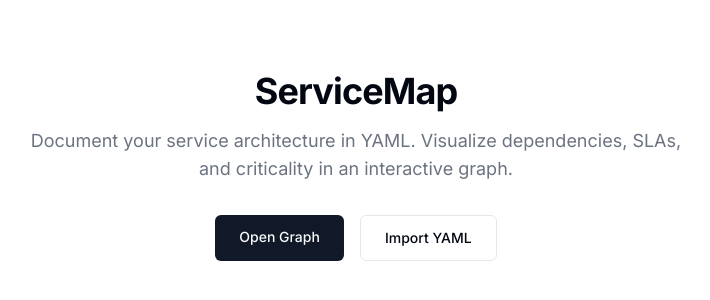
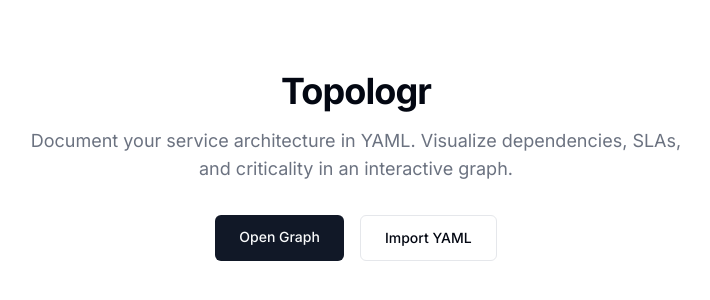
Before and after one commit to tobeck/topologr, a Next.js app: page / in a window 1280 px wide. Shown: the part 234-534 px from the top of the page, without its empty margins (284-994 px from the left). Built offline with nearby package versions, Linux system fonts and the light colour scheme.

Commit message:
Rename ServiceMap to Topologr

```diff
--- a/drizzle.config.ts
+++ b/drizzle.config.ts
@@ -5,6 +5,6 @@ export default defineConfig({
   out: "./drizzle",
   dialect: "sqlite",
   dbCredentials: {
-    url: process.env.DATABASE_URL ?? "./servicemap.db",
+    url: process.env.DATABASE_URL ?? "./topologr.db",
   },
 });
--- a/examples/web-app-stack.yaml
+++ b/examples/web-app-stack.yaml
@@ -1,4 +1,4 @@
-# Example ServiceMap definition
+# Example Topologr definition
 # This models a typical web application stack
 
 services:
--- a/package.json
+++ b/package.json
@@ -1,5 +1,5 @@
 {
-  "name": "servicemap",
+  "name": "topologr",
   "version": "0.1.0",
   "private": true,
   "type": "module",
--- a/src/app/layout.tsx
+++ b/src/app/layout.tsx
@@ -5,7 +5,7 @@ import "./globals.css";
 const inter = Inter({ subsets: ["latin"] });
 
 export const metadata: Metadata = {
-  title: "ServiceMap",
+  title: "Topologr",
   description: "Open-source service architecture documentation",
 };
 
--- a/src/app/page.tsx
+++ b/src/app/page.tsx
@@ -4,7 +4,7 @@ export default function Home() {
   return (
     <main className="flex min-h-screen flex-col items-center justify-center p-8">
       <div className="max-w-2xl text-center">
-        <h1 className="text-4xl font-bold tracking-tight">ServiceMap</h1>
+        <h1 className="text-4xl font-bold tracking-tight">Topologr</h1>
         <p className="mt-4 text-lg text-muted-foreground">
           Document your service architecture in YAML. Visualize dependencies,
           SLAs, and criticality in an interactive graph.
--- a/src/components/layout/Sidebar.tsx
+++ b/src/components/layout/Sidebar.tsx
@@ -22,7 +22,7 @@ export function Sidebar() {
     <aside className="flex h-full w-56 flex-col border-r bg-muted/40">
       <div className="border-b px-4 py-4">
         <Link href="/" className="text-lg font-semibold tracking-tight">
-          ServiceMap
+          Topologr
         </Link>
       </div>
 
--- a/src/lib/db/index.ts
+++ b/src/lib/db/index.ts
@@ -2,7 +2,7 @@ import Database from "better-sqlite3";
 import { drizzle } from "drizzle-orm/better-sqlite3";
 import * as schema from "./schema";
 
-const DATABASE_URL = process.env.DATABASE_URL ?? "./servicemap.db";
+const DATABASE_URL = process.env.DATABASE_URL ?? "./topologr.db";
 
 const sqlite = new Database(DATABASE_URL);
 
--- a/src/lib/yaml/parser.ts
+++ b/src/lib/yaml/parser.ts
@@ -12,7 +12,7 @@ export interface ParseError {
 }
 
 /**
- * Parse and validate a YAML string into a ServiceMap document.
+ * Parse and validate a YAML string into a Topologr document.
  * Returns either the validated document or a list of human-readable errors.
  */
 export function parseServiceYAML(input: string): ParseResult | ParseError {
```
Also changed, not shown: 2 other files (tests, documents, lock files or other folders).
